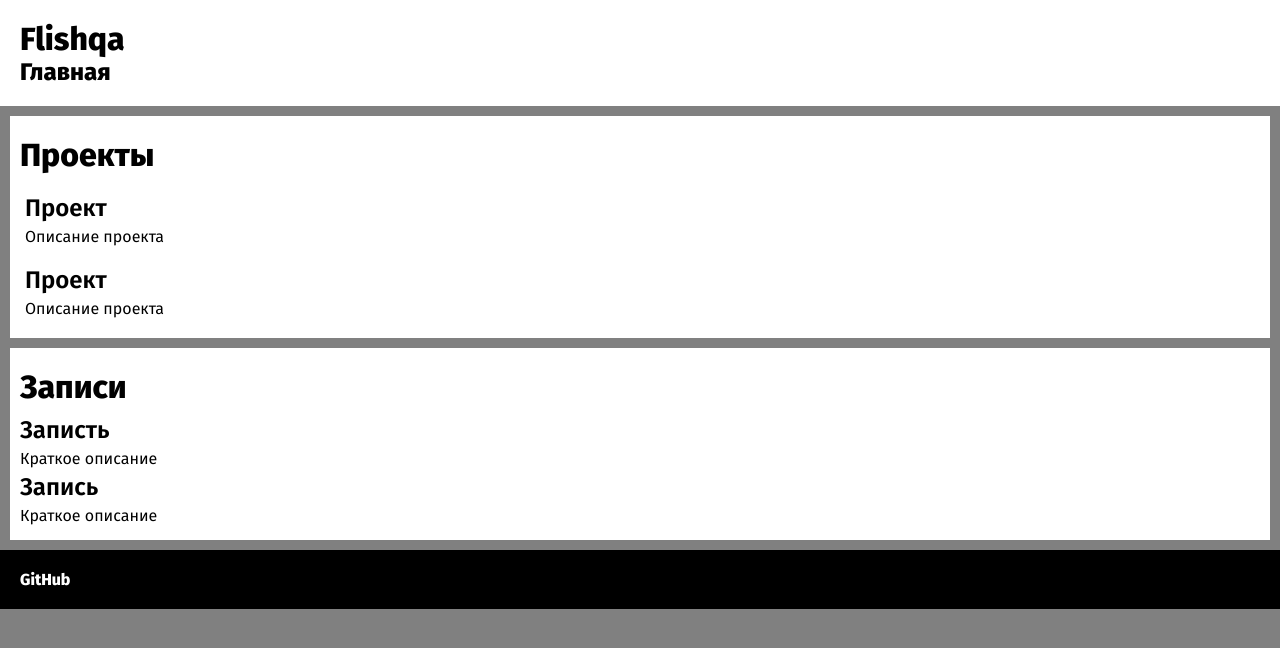
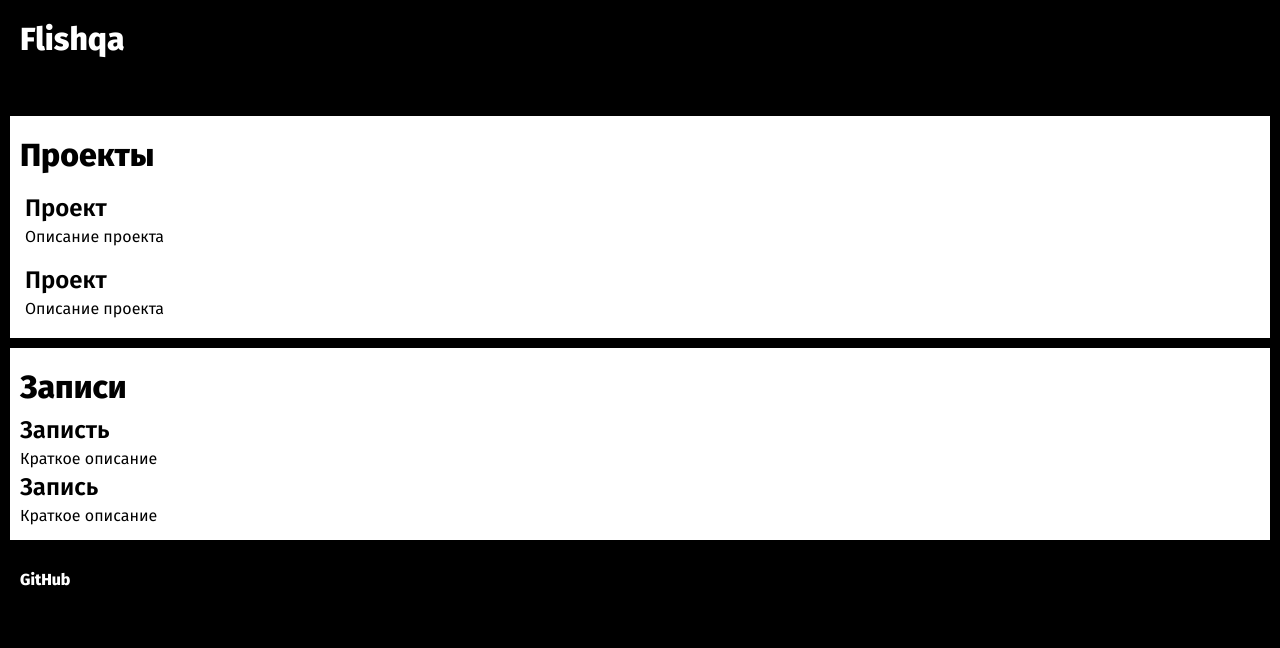
Before and after one commit to FlishCake/site, a Gatsby site: page / in a window 1280 px wide. Built offline with nearby package versions, Linux system fonts and the light colour scheme; Gatsby itself is replaced by a stand-in of ours.

Commit message:
edit style

```diff
--- a/src/styles/global.css
+++ b/src/styles/global.css
@@ -6,19 +6,19 @@
 }
 
 html {
-    background-color: gray;
+    background-color: black;
     font-family: 'Fira Sans', sans-serif;
 }
 
 header {
-    background-color: white;
+    background-color: black;
     padding: 20px 20px;
 }
 
 header > h1 > a {
     font-weight: 800;
     text-decoration: none;
-    color: black;
+    color: white;
 }
 
 .content {
@@ -43,7 +43,6 @@ header > h1 > a {
 }
 
 footer {
-    background-color: black;
     padding: 20px 20px;
 }
 
```
